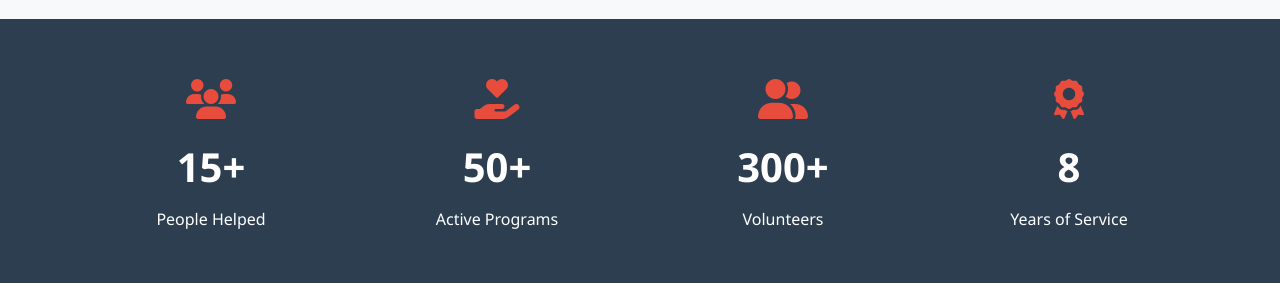
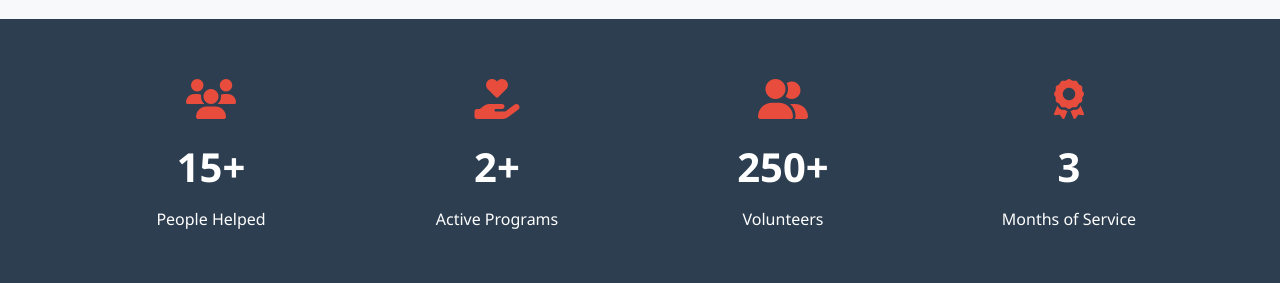
Before and after one commit to anonsec1231/cvoh_web, a plain HTML site: page index.html in a window 1280 px wide. Shown: the part 1500-1783 px from the top of the page. Drawn offline with Linux system fonts and the light colour scheme.

Commit message:
Update index.html

```diff
--- a/index.html
+++ b/index.html
@@ -687,18 +687,18 @@
                 </div>
                 <div class="stat-item">
                     <i class="fas fa-hand-holding-heart"></i>
-                    <div class="stat-number">50+</div>
+                    <div class="stat-number">2+</div>
                     <div>Active Programs</div>
                 </div>
                 <div class="stat-item">
                     <i class="fas fa-user-friends"></i>
-                    <div class="stat-number">300+</div>
+                    <div class="stat-number">250+</div>
                     <div>Volunteers</div>
                 </div>
                 <div class="stat-item">
                     <i class="fas fa-award"></i>
-                    <div class="stat-number">8</div>
-                    <div>Years of Service</div>
+                    <div class="stat-number">3</div>
+                    <div>Months of Service</div>
                 </div>
             </div>
         </div>
```
